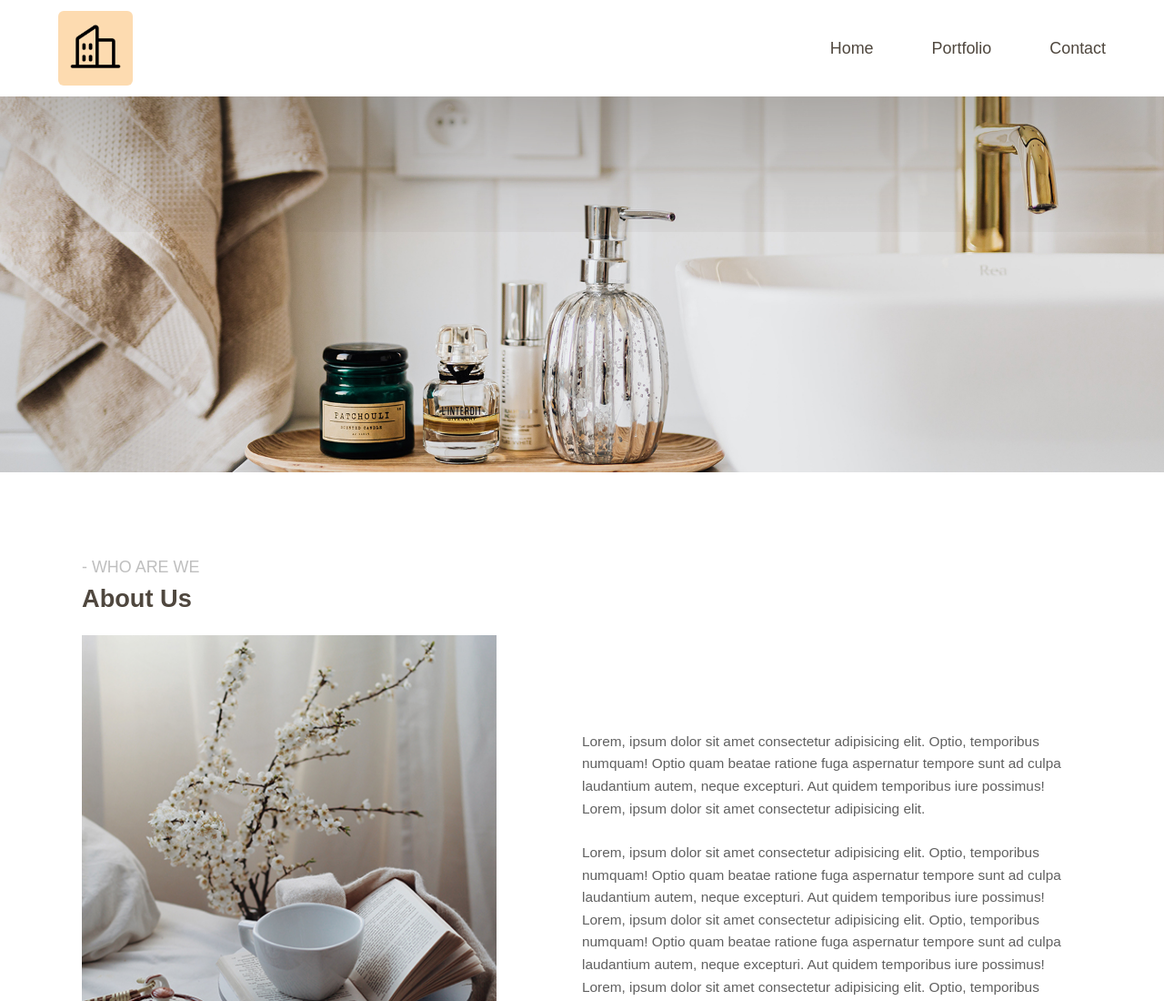
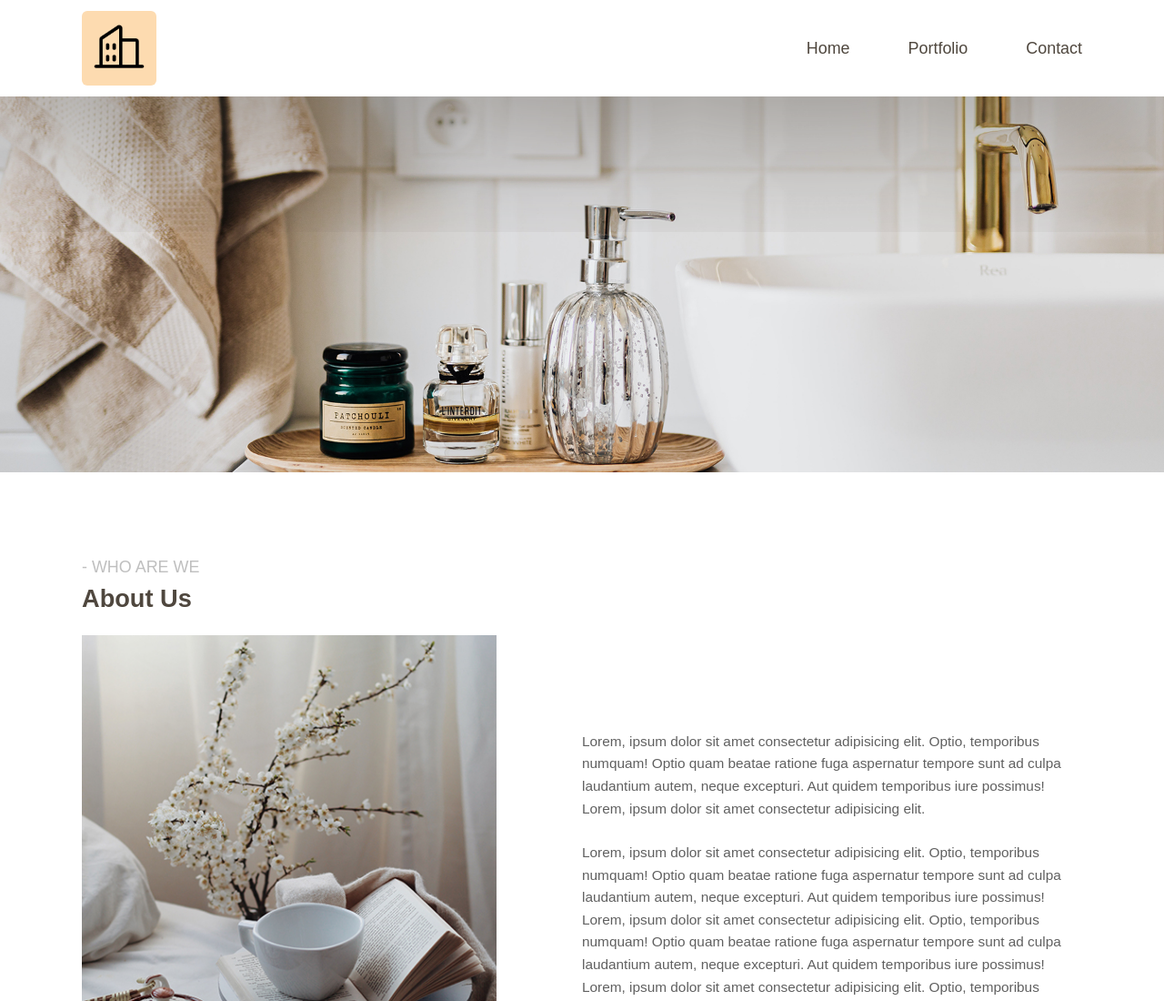
Before and after one commit to OskarWiktor/home-design-website, a website: page index.html in a window 1280 px wide. Shown: the top 1100 px of the page at 91% size. Drawn offline with Linux system fonts and the light colour scheme.

Commit message:
feat(index): nav wrapper

```diff
--- a/index.html
+++ b/index.html
@@ -10,6 +10,7 @@
   <body>
     <header class="header">
       <nav class="navigation">
+        <div class="navigation--wraper">
           <div class="logo-container">
             <a href="/index.html">
               <img
@@ -37,6 +38,7 @@
             <div class="navigation-hamburger__line"></div>
             <div class="navigation-hamburger__line"></div>
             <div class="navigation-hamburger__line"></div>
+          </div>
         </div>
       </nav>
 
@@ -67,25 +69,24 @@
             <p class="about-us__right--text">
               Lorem, ipsum dolor sit amet consectetur adipisicing elit. Optio,
               temporibus numquam! Optio quam beatae ratione fuga aspernatur
-            tempore sunt ad culpa laudantium autem, neque excepturi. Aut quidem
-            temporibus iure possimus! Lorem, ipsum dolor sit amet consectetur
-            adipisicing elit.
+              tempore sunt ad culpa laudantium autem, neque excepturi. Aut
+              quidem temporibus iure possimus! Lorem, ipsum dolor sit amet
+              consectetur adipisicing elit.
             </p>
             <p class="about-us__right--text">
               Lorem, ipsum dolor sit amet consectetur adipisicing elit. Optio,
               temporibus numquam! Optio quam beatae ratione fuga aspernatur
-            tempore sunt ad culpa laudantium autem, neque excepturi. Aut quidem
-            temporibus iure possimus! Lorem, ipsum dolor sit amet consectetur
-            adipisicing elit. Optio, temporibus numquam! Optio quam beatae
-            ratione fuga aspernatur tempore sunt ad culpa laudantium autem,
-            neque excepturi. Aut quidem temporibus iure possimus! Lorem, ipsum
-            dolor sit amet consectetur adipisicing elit. Optio, temporibus
-            numquam!
+              tempore sunt ad culpa laudantium autem, neque excepturi. Aut
+              quidem temporibus iure possimus! Lorem, ipsum dolor sit amet
+              consectetur adipisicing elit. Optio, temporibus numquam! Optio
+              quam beatae ratione fuga aspernatur tempore sunt ad culpa
+              laudantium autem, neque excepturi. Aut quidem temporibus iure
+              possimus! Lorem, ipsum dolor sit amet consectetur adipisicing
+              elit. Optio, temporibus numquam!
             </p>
           </div>
         </div>
       </section>
-
     </main>
 
     <footer class="footer">
--- a/scss/main.scss
+++ b/scss/main.scss
@@ -6,12 +6,15 @@
 .header {
   //navigation
   .navigation {
+    padding: 12px 32px;
+    position: relative;
+    box-shadow: -10px -10px 200px $secondary-color;
+    .navigation--wraper {
       display: flex;
       align-items: center;
       justify-content: space-between;
-    padding: 12px 64px;
-    position: relative;
-    box-shadow: -10px -10px 200px $secondary-color;
+      max-width: 1100px;
+      margin: auto;
       .logo-container {
         display: flex;
         width: 82px;
@@ -67,6 +70,7 @@
           .navigation-list__item {
             padding: 24px;
             border-bottom: 1px solid $primary-color;
+          }
         }
       }
     }
```
Also changed, not shown: css/main.css. Lines whose indentation alone changed are shown as unchanged.
